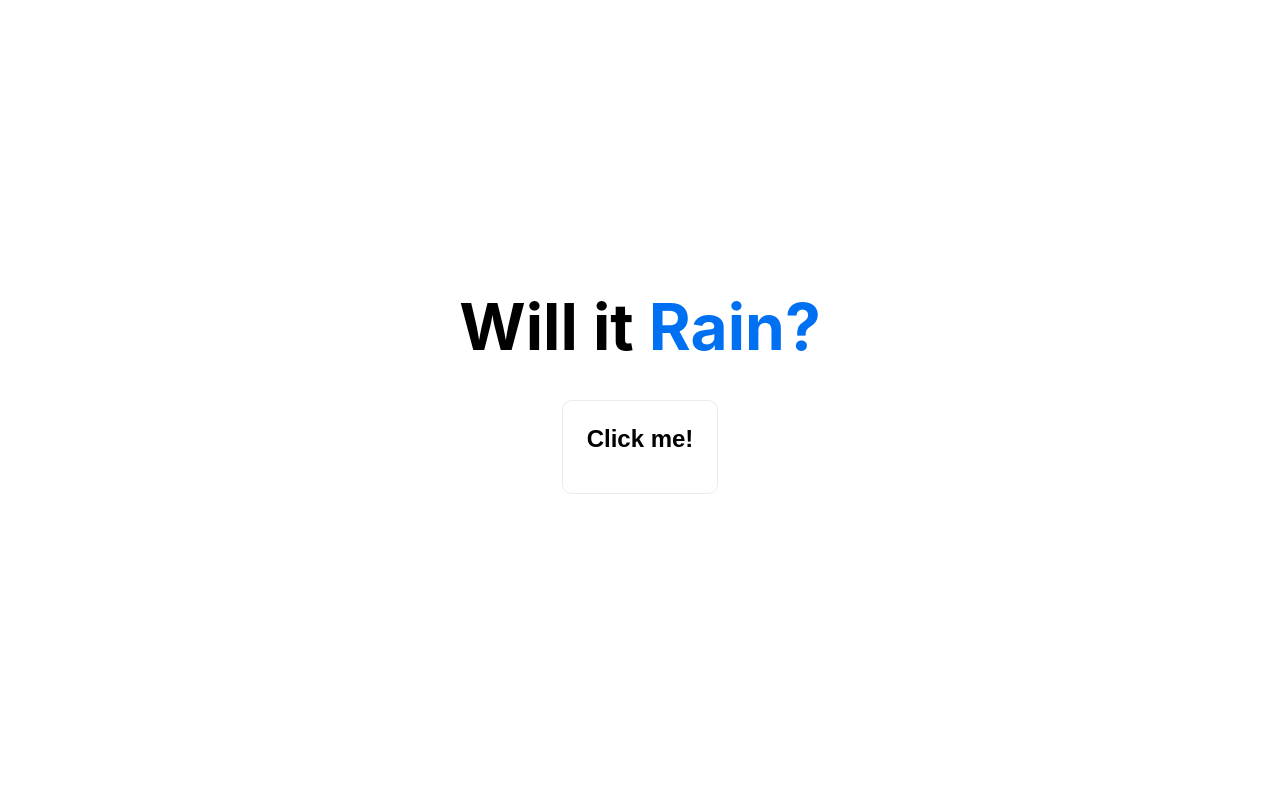
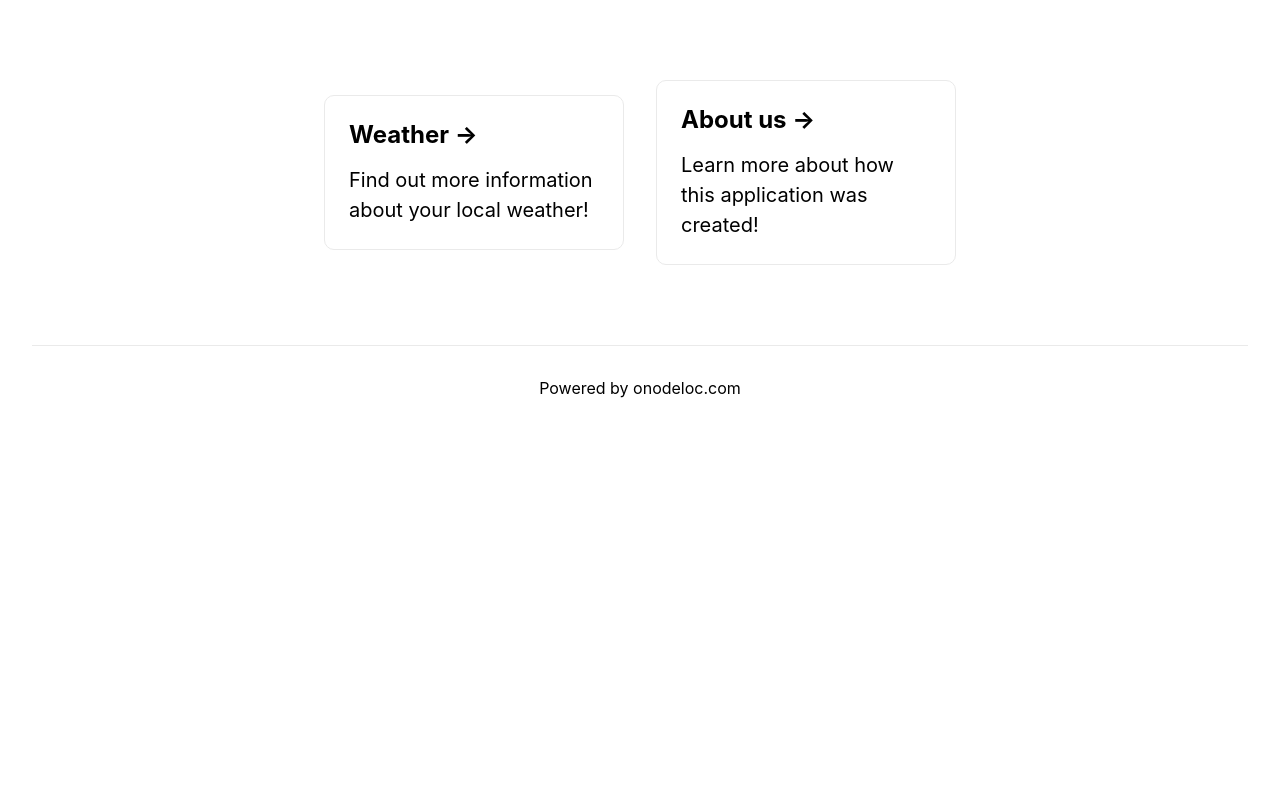
Before and after one commit to onodeloc/rain, a Next.js app: page /blank in a window 1280 px wide. Shown: the top 800 px of the page. Built offline with nearby package versions, Linux system fonts and the light colour scheme.

Commit message:
worked on hooks

```diff
--- a/pages/apicall.tsx
+++ b/pages/apicall.tsx
@@ -1,6 +1,9 @@
 import styles from '../styles/Home.module.css';
+import React, { useState } from "react";
 
 export default function APIcall() {
+
+
 	const callAPI = async () => {
 		try {
 			const res = await fetch(
@@ -12,13 +15,18 @@ export default function APIcall() {
 			console.log(err);
 		}
 	};
+
 	return (
 		<div className={styles.container}>
 
-			<main>
+			<main className={styles.main}>
+				<h1 className={styles.title}>
+					Will it <a href="../">Rain?</a>
+				</h1>
+				<br></br>
 				<button className={styles.card} onClick={callAPI}>
 					<h2>Click me!</h2>
-					</button>
+				</button>
 			</main>
 		</div>
 	);
--- a/pages/blank.tsx
+++ b/pages/blank.tsx
@@ -3,15 +3,11 @@ import styles from '../styles/Home.module.css'
 import APIcall from '../pages/apicall'
 
 export default function Blank() {
+	const callAPI = async () => {
+		console.log(test);
+	};
   return (
     <div className={styles.container}>
-      <main className={styles.main}>
-        <h1 className={styles.title}>
-          Will it <a href="../">Rain?</a>
-        </h1>
-        <br></br>
-        <APIcall />
-      </main>
 
       <main className={styles.main2}>
         <div className={styles.grid}>
--- a/pages/index.tsx
+++ b/pages/index.tsx
@@ -13,6 +13,7 @@ export default function Home() {
         <link rel="icon" href="/favicon.ico" />
       </Head>
 
+      <APIcall/>
       <Blank/>
 
     </div>
```
